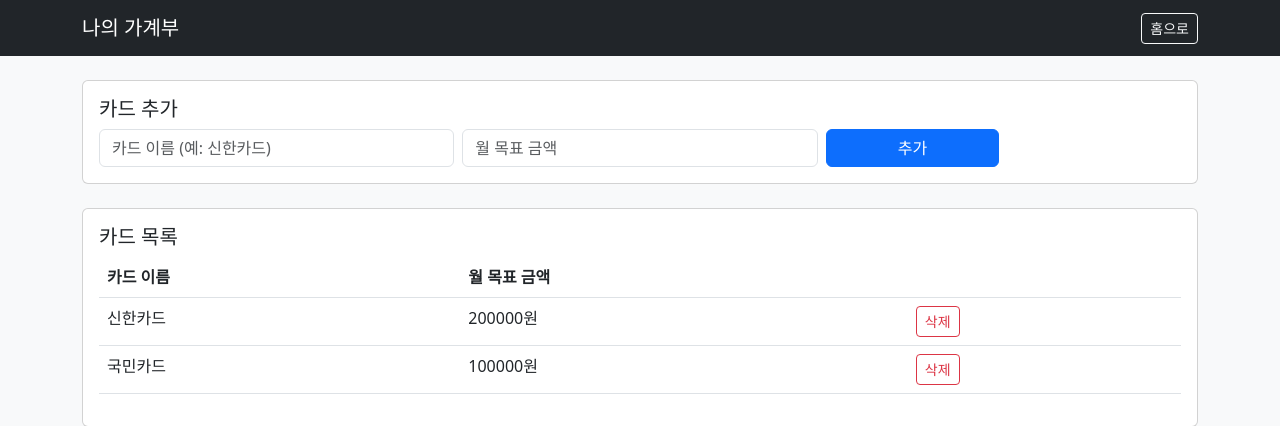
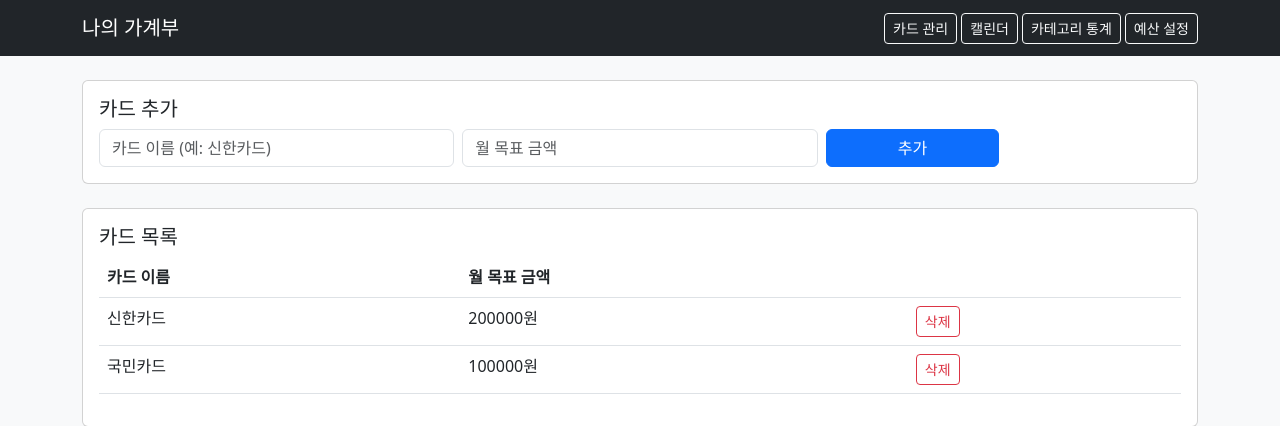
Before and after one commit to song57290/Expense_tracker, a Flask app: page /cards in a window 1280 px wide. Shown: the top 426 px of the page. Run offline with Flask 3, Linux system fonts and the light colour scheme; data comes from the database, SQL or seed files in the repository.

Commit message:
navbar_button_style_all_pages

```diff
--- a/templates/cards.html
+++ b/templates/cards.html
@@ -8,10 +8,20 @@
     </head>
     <body class="bg-light">
 
-        <nav class="navbar navbar-dark bg-dark mb-4">
+        <nav class="navbar navbar-expand-md navbar-dark bg-dark mb-4">
             <div class="container">
-                <span class="navbar-brand">나의 가계부</span>
-                <a href="/" class="btn btn-outline-light btn-sm">홈으로</a>
+                <a class="navbar-brand" href="/">나의 가계부</a>
+                <button class="navbar-toggler" type="button" data-bs-toggle="collapse" data-bs-target="#navMenu">
+                    <span class="navbar-toggler-icon"></span>
+                </button>
+                <div class="collapse navbar-collapse" id="navMenu">
+                    <div class="ms-auto mt-2 mt-md-0 d-flex flex-column flex-md-row gap-1">
+                        <a href="/cards" class="btn btn-outline-light btn-sm">카드 관리</a>
+                        <a href="/calendar" class="btn btn-outline-light btn-sm">캘린더</a>
+                        <a href="/stats" class="btn btn-outline-light btn-sm">카테고리 통계</a>
+                        <a href="/budget" class="btn btn-outline-light btn-sm">예산 설정</a>
+                    </div>
+                </div>
             </div>
         </nav>
 
```
Also changed, not shown: templates/budget.html (+13 -4 lines), templates/calendar.html (+13 -3 lines), templates/edit.html (+13 -3 lines), templates/stats.html (+13 -4 lines).
